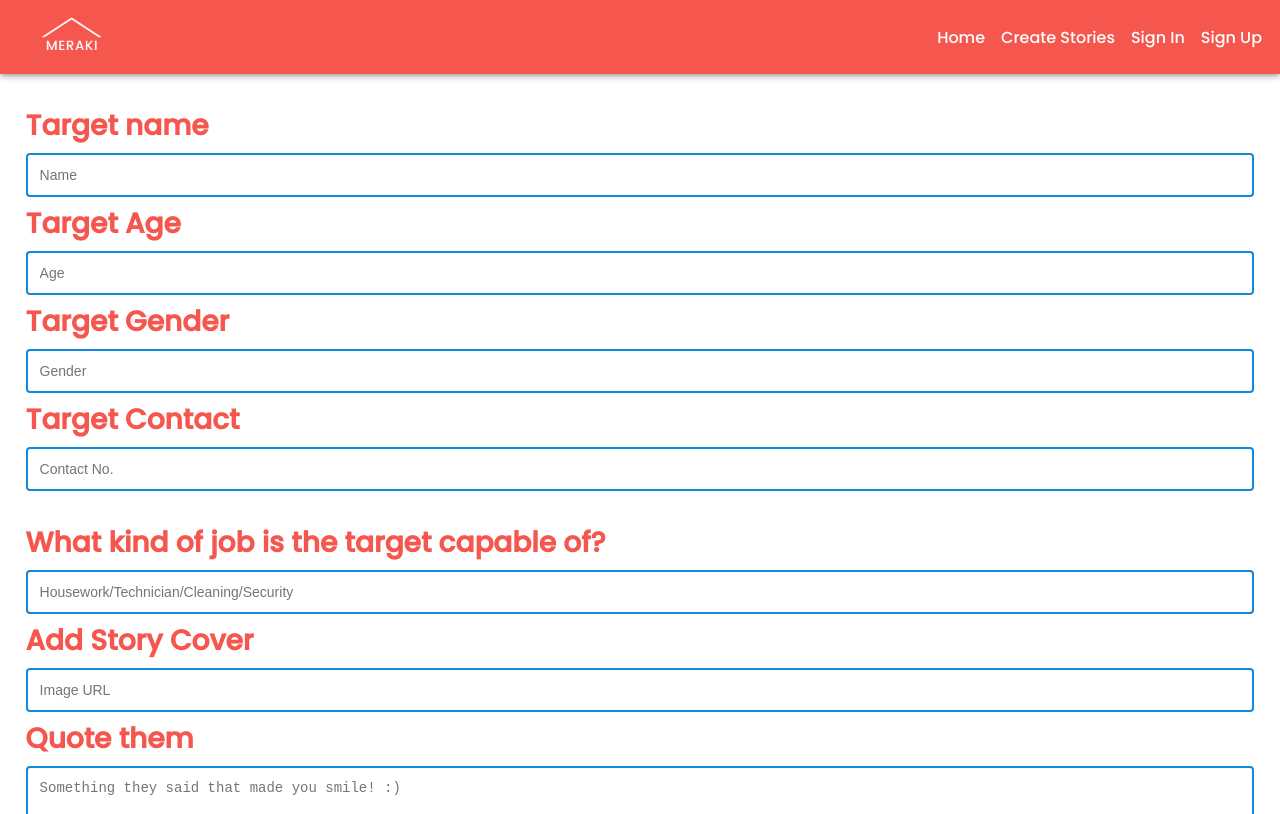
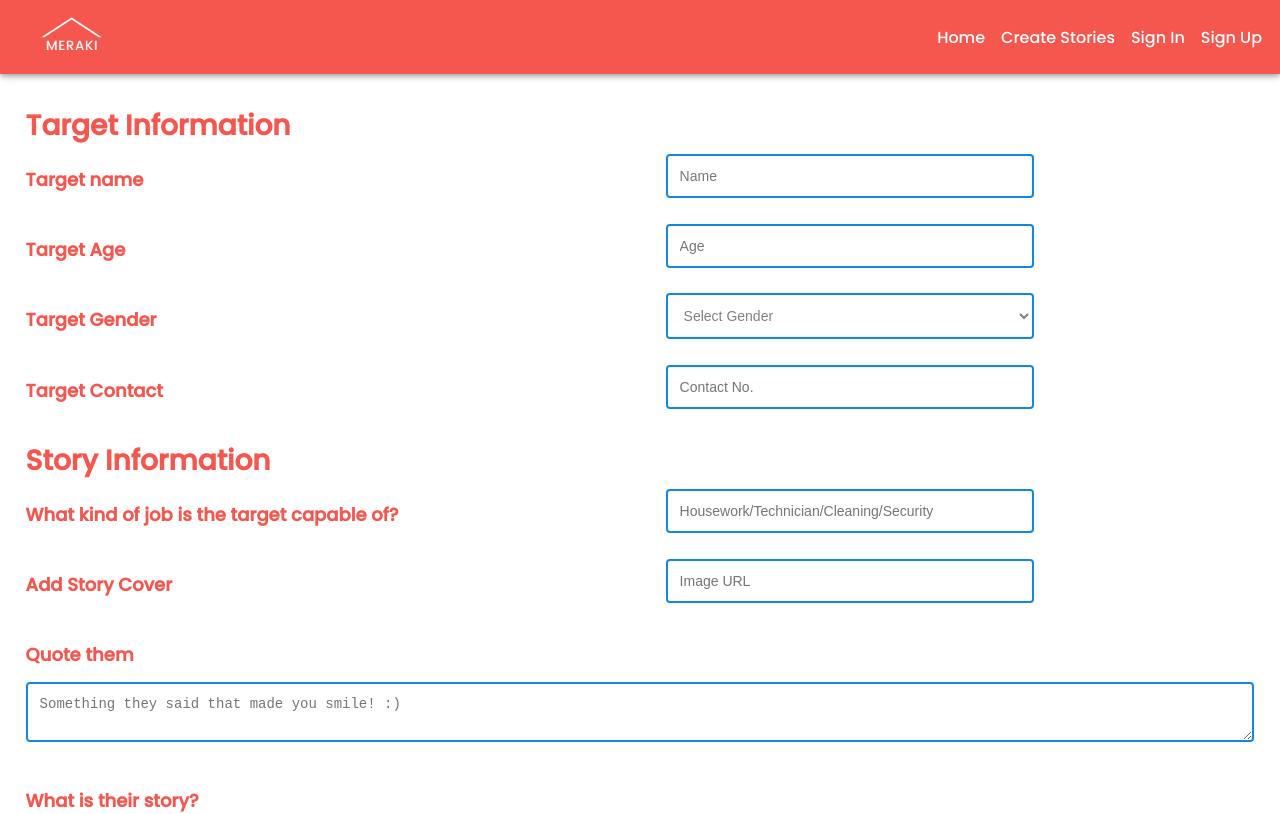
Before and after one commit to avinash-vk/Meraki, a React (Create React App) app: page /story/new/1 in a window 1280 px wide. Shown: the top 814 px of the page. Built offline with nearby package versions, Linux system fonts and the light colour scheme.

Commit message:
Story Page UI Improved(I hope)

```diff
--- a/src/views/story/StoryForm.css
+++ b/src/views/story/StoryForm.css
@@ -43,11 +43,9 @@
 
 .inputField {
 
- padding-top: 12px;
+ padding-top: 1px;
 
 }
-
-
 
 .input {
 
@@ -61,7 +59,7 @@
 
  color: #292929;
 
- width: "200vw";
+ width: 30%;
 
  padding: 12px;
 
@@ -96,7 +94,7 @@
 
 .btn {
 
- width: 70%;
+ width: 20%;
 
  min-width: 280px;
 
@@ -122,6 +120,18 @@
 font-family: Poppins;
 font-style: normal;
 font-weight: bold;
+font-size: 18px;
+line-height: 54px;
+width:50vw;
+/* identical to box height */
+
+color: #F5564E;
+}
+
+.headingText {
+font-family: Poppins;
+font-style: normal;
+font-weight: bold;
 font-size: 28px;
 line-height: 54px;
 width:50vw;
--- a/src/views/story/storyCreateForm.js
+++ b/src/views/story/storyCreateForm.js
@@ -47,15 +47,17 @@ class StoryCreateForm extends React.Component {
 			<div>
 			</div>
 			<br></br>
+			<div>
+			<text class="headingText">Target Information</text>
 			<div style={{flexDirection:"column"}}>
 			<text class="formText" style={{float:"left"}}>Target name </text>
 			<InputField
-					style={{float:"right"}}
 					type='text'
 					placeholder='Name'
 					value={this.state.tname ? this.state.tname : ''}
 					onChange={(val) => this.setInputValue('tname',val)}
 				/>
+			<br></br>
         	<text class="formText" style={{float:"left"}}>Target Age </text>
 			<InputField
 					style={{float:"right"}}
@@ -64,16 +66,18 @@ class StoryCreateForm extends React.Component {
 					value={this.state.tage ? this.state.tage : ''}
 					onChange={(val) => this.setInputValue('tage',val)}
 				/>
+			<br></br>
         </div>
 
 			<text class="formText" style={{float:"left"}}>Target Gender </text>
-			<InputField
-					style={{float:"right"}}
-					type='text'
-					placeholder='Gender'
-					value={this.state.tgender ? this.state.tgender : ''}
-					onChange={(val) => this.setInputValue('tgender',val)}
-				/>
+			<select class="input" name="genders" style={{color:"gray"}}>
+				<option value="placeholder">Select Gender</option>
+  				<option value="male">Male</option>
+  				<option value="female">Female</option>
+  				<option value="other">Other</option>
+  				<option value="na">Choose not to mention</option>
+			</select>
+			<br></br><br></br>
         	<text class="formText" style={{float:"left"}}>Target Contact </text>
 			<InputField
 					style={{float:"right"}}
@@ -83,6 +87,10 @@ class StoryCreateForm extends React.Component {
 					onChange={(val) => this.setInputValue('contact',val)}
 				/>
 			<br></br>
+	</div>
+	<div>
+		<text class="headingText">Story Information</text>
+			<div style={{flexDirection:"column"}}>
 			<text class="formText" style={{float:"left"}}>What kind of job is the target capable of?</text>
 			<InputField
 					type='text'
@@ -92,6 +100,7 @@ class StoryCreateForm extends React.Component {
           className="inputfull"
           style={{float:"right"}}
 				/>
+			<br></br>
         	<text class="formText" style={{float:"left"}}>Add Story Cover </text>
 
 			<InputField
@@ -100,6 +109,7 @@ class StoryCreateForm extends React.Component {
 					value={this.state.image ? this.state.image : ''}
 					onChange={(val) => this.setInputValue('image',val)}
 				/>
+			<br></br></div></div>
         <text class="formText">Quote them</text>
         <textarea
 					class="storyinput"
@@ -108,6 +118,7 @@ class StoryCreateForm extends React.Component {
 					value={this.state.title ? this.state.title : ''}
 					onChange={(val) => this.setInputValue('title',val)}
 				/>
+			<br></br><br></br>
 			<text class="formText">What is their story?</text>
 			<textarea
 					class="storyinput"
@@ -116,7 +127,8 @@ class StoryCreateForm extends React.Component {
 					value={this.state.story ? this.state.story : ''}
 					onChange={(val) => this.setInputValue('story',val)}
 				/>
-	<div  style={{paddingTop: "20px",alignSelf:"center"}}>
+			<br></br>
+	<div  style={{paddingTop: "20px",paddingLeft: "500px"}}>
     	<SubmitButton
 					text='Create Story'
 					disable={this.state.buttonDisabled}
```
